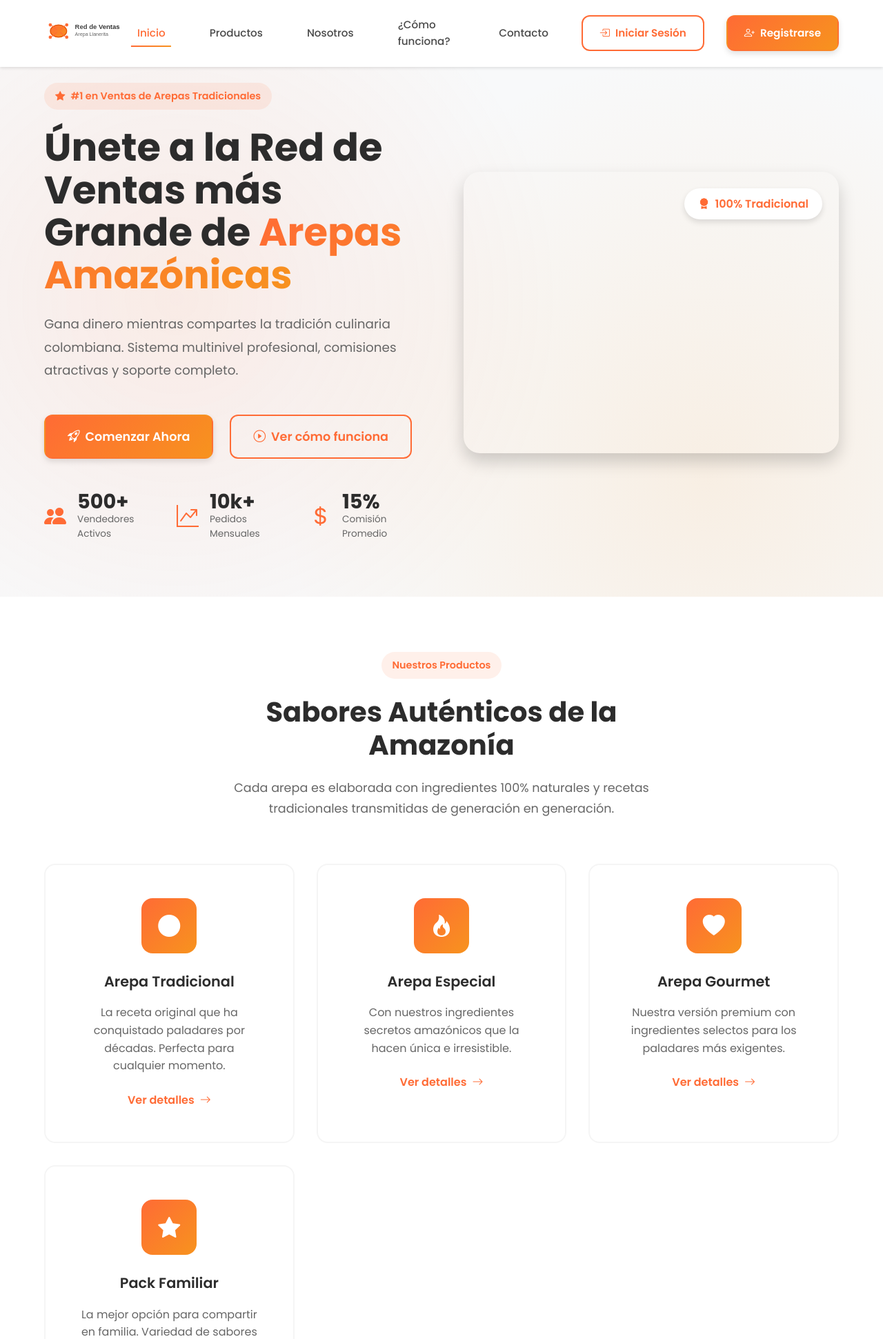
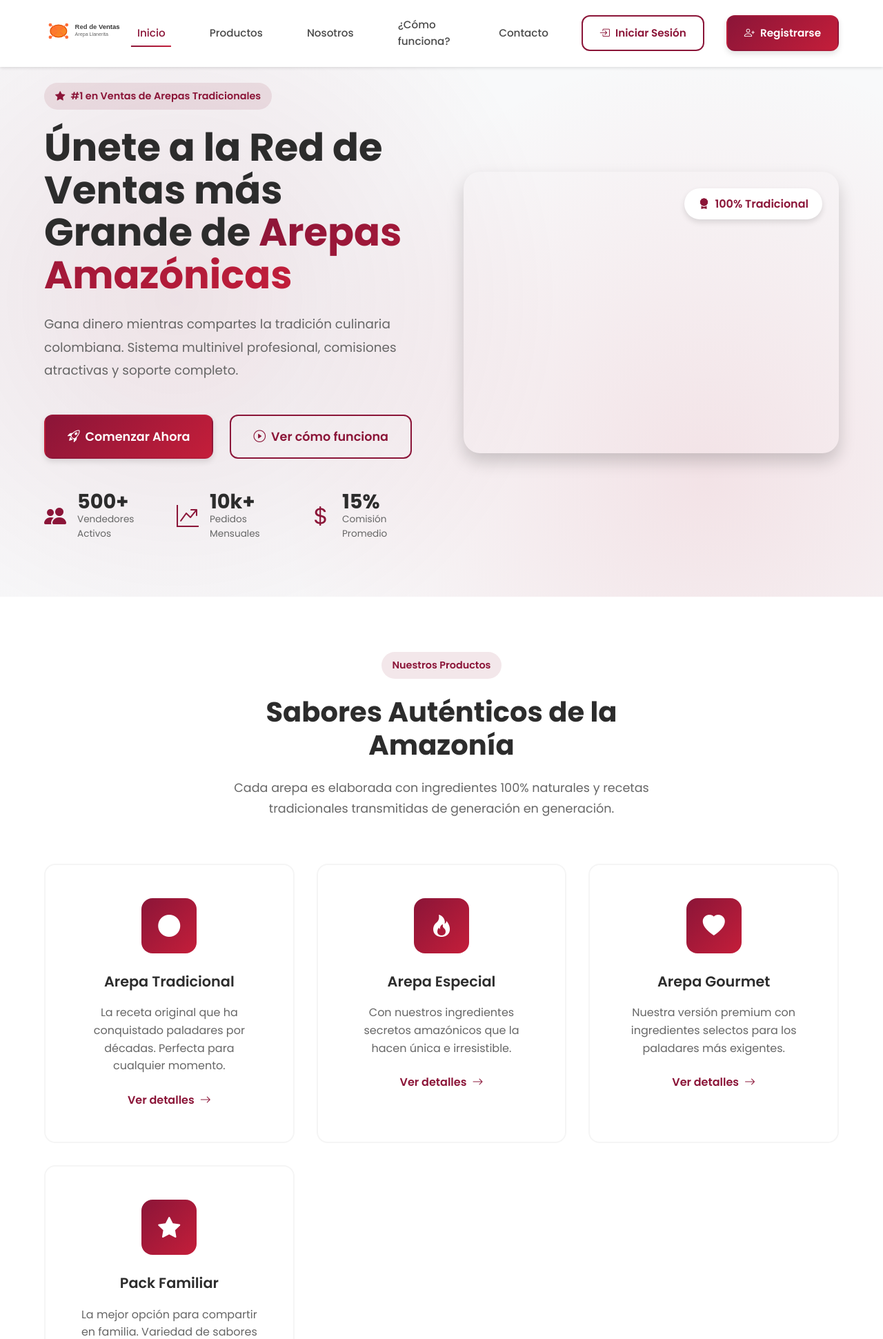
Before and after one commit to laurreat/Red_de_Ventas_Proyecto_Final, a Laravel app: page / in a window 1280 px wide. Shown: the top 1941 px of the page at 69% size. Run offline with Laravel 12, Linux system fonts and the light colour scheme; parts of the project's set-up code (start-up, migrations or seed data) failed here and were passed over; some libraries are stand-ins or nearby versions.

Commit message:
🎨 Actualizar colores corporativos a vino tinto y blanco
Cambios de diseño:
- Color primario: #FF6B35 → #8B1538 (vino tinto oscuro)
- Color secundario: #F7931E → #FFFFFF (blanco)
- Color accent: #FFA726 → #C41E3A (vino tinto vibrante)
- Gradientes actualizados con nueva paleta
- Theme color meta tag: #8B1538

Archivos modificados:
- public/css/welcome.css (todos los colores actualizados)
- resources/views/welcome.blade.php (theme-color meta)
- verificar-welcome.bat (script de verificación)

Paleta final:
🍷 Vino tinto oscuro: #8B1538
🍷 Vino tinto claro: #A52A4A
🍷 Vino tinto vibrante: #C41E3A
⚪ Blanco: #FFFFFF

🤖 Generated with [Claude Code](https://claude.com/claude-code)

Co-Authored-By: Claude <noreply@anthropic.com>

```diff
--- a/arepa-llanerita/public/css/welcome.css
+++ b/arepa-llanerita/public/css/welcome.css
@@ -7,12 +7,12 @@
    VARIABLES CSS
    ============================================ */
 :root {
-    /* Colores Corporativos */
-    --primary-color: #FF6B35;
-    --primary-dark: #E55100;
-    --primary-light: #FF8C5F;
-    --secondary-color: #F7931E;
-    --accent-color: #FFA726;
+    /* Colores Corporativos - Vino Tinto y Blanco */
+    --primary-color: #8B1538;        /* Vino tinto oscuro */
+    --primary-dark: #6B0F2A;         /* Vino tinto más oscuro */
+    --primary-light: #A52A4A;        /* Vino tinto claro */
+    --secondary-color: #FFFFFF;      /* Blanco */
+    --accent-color: #C41E3A;         /* Vino tinto vibrante */
 
     /* Colores de Texto */
     --text-dark: #2C2C2C;
@@ -27,9 +27,9 @@
     --bg-dark: #1A1A1A;
 
     /* Gradientes */
-    --gradient-primary: linear-gradient(135deg, #FF6B35 0%, #F7931E 100%);
-    --gradient-dark: linear-gradient(135deg, #2C2C2C 0%, #4A4A4A 100%);
-    --gradient-overlay: linear-gradient(135deg, rgba(255, 107, 53, 0.9) 0%, rgba(247, 147, 30, 0.9) 100%);
+    --gradient-primary: linear-gradient(135deg, #8B1538 0%, #C41E3A 100%);
+    --gradient-dark: linear-gradient(135deg, #6B0F2A 0%, #8B1538 100%);
+    --gradient-overlay: linear-gradient(135deg, rgba(139, 21, 56, 0.9) 0%, rgba(196, 30, 58, 0.9) 100%);
 
     /* Sombras */
     --shadow-sm: 0 2px 4px rgba(0, 0, 0, 0.1);
@@ -324,8 +324,8 @@ body {
     right: 0;
     bottom: 0;
     background-image:
-        radial-gradient(circle at 20% 50%, rgba(255, 107, 53, 0.1) 0%, transparent 50%),
-        radial-gradient(circle at 80% 80%, rgba(247, 147, 30, 0.1) 0%, transparent 50%);
+        radial-gradient(circle at 20% 50%, rgba(139, 21, 56, 0.1) 0%, transparent 50%),
+        radial-gradient(circle at 80% 80%, rgba(196, 30, 58, 0.1) 0%, transparent 50%);
 }
 
 .hero-content {
@@ -345,7 +345,7 @@ body {
     display: inline-flex;
     align-items: center;
     gap: var(--spacing-xs);
-    background: rgba(255, 107, 53, 0.1);
+    background: rgba(139, 21, 56, 0.1);
     color: var(--primary-color);
     padding: 8px 16px;
     border-radius: var(--radius-full);
@@ -476,7 +476,7 @@ body {
 
 .section-badge {
     display: inline-block;
-    background: rgba(255, 107, 53, 0.1);
+    background: rgba(139, 21, 56, 0.1);
     color: var(--primary-color);
     padding: 8px 16px;
     border-radius: var(--radius-full);
@@ -701,7 +701,7 @@ body {
     width: 70px;
     height: 70px;
     margin: var(--spacing-md) auto var(--spacing-sm);
-    background: rgba(255, 107, 53, 0.1);
+    background: rgba(139, 21, 56, 0.1);
     border-radius: var(--radius-lg);
     display: flex;
     align-items: center;
@@ -1139,7 +1139,7 @@ body {
 }
 
 .modal-info {
-    background: rgba(255, 107, 53, 0.1);
+    background: rgba(139, 21, 56, 0.1);
     padding: var(--spacing-md);
     border-radius: var(--radius-md);
     margin-top: var(--spacing-md);
@@ -1185,7 +1185,7 @@ body {
 
 .contact-option:hover {
     border-color: var(--primary-color);
-    background: rgba(255, 107, 53, 0.05);
+    background: rgba(139, 21, 56, 0.05);
 }
 
 .contact-option i {
--- a/arepa-llanerita/resources/views/welcome.blade.php
+++ b/arepa-llanerita/resources/views/welcome.blade.php
@@ -4,6 +4,7 @@
     <meta charset="utf-8">
     <meta name="viewport" content="width=device-width, initial-scale=1">
     <meta name="description" content="Red de Ventas - Arepa la Llanerita. Sistema de gestión empresarial para red de ventas multinivel especializado en arepas tradicionales colombianas amazónicas.">
+    <meta name="theme-color" content="#8B1538">
     <title>{{ config('app.name', 'Red de Ventas - Arepa la Llanerita') }}</title>
 
     <!-- Preconnect -->
```
Also changed, not shown: 1 other file.
